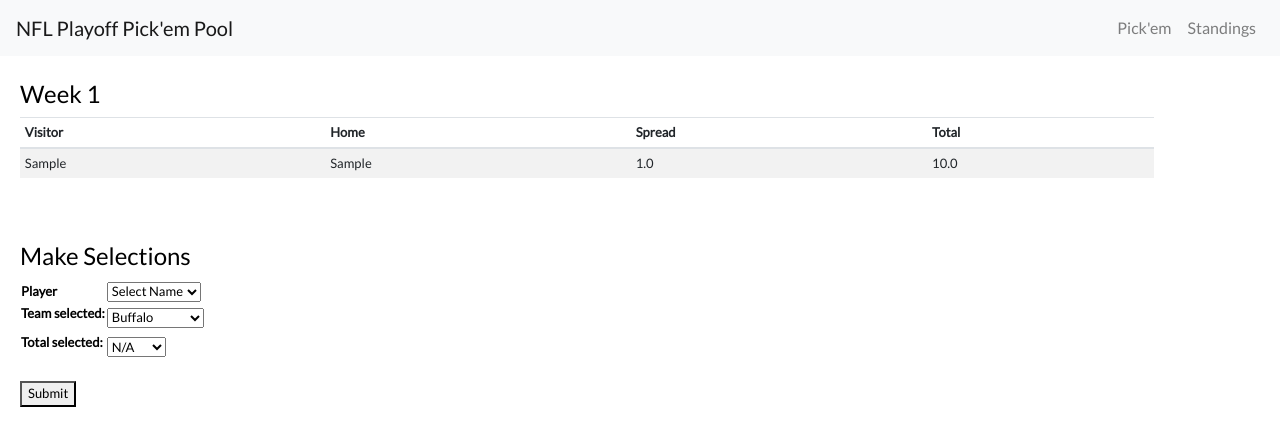
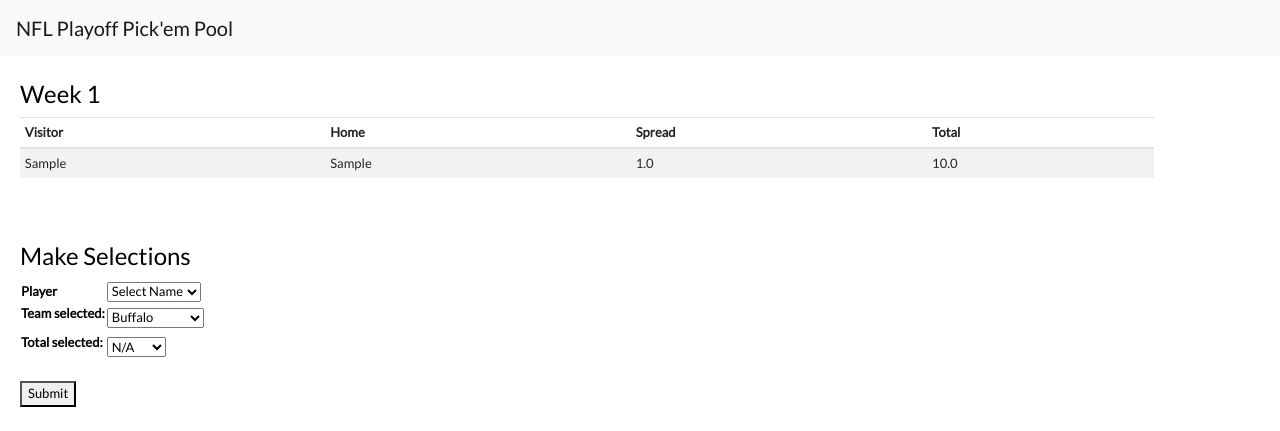
Before and after one commit to simple-dogood/nflpp2, a Django app: page /picks/ in a window 1280 px wide. Shown: the top 431 px of the page. Run offline with Django 3.2, Linux system fonts and the light colour scheme; tables that the repository leaves empty hold one stand-in row (values such as "Sample post"); some libraries are stand-ins or nearby versions.

Commit message:
prod updates

```diff
--- a/nflpp/urls.py
+++ b/nflpp/urls.py
@@ -18,10 +18,11 @@
 from django.urls import path, include
 from django.conf import settings
 #from django.conf.urls.static import static
-#import jobs.views
+import picks.views
 
 urlpatterns = [
     path('admin/', admin.site.urls),
     path('standings/',include('standings.urls')),
     path('picks/',include('picks.urls')),
+    path('',picks.views.view_games,name='home'),
 ]
--- a/picks/templates/picks/schedule_n_picks.html
+++ b/picks/templates/picks/schedule_n_picks.html
@@ -73,13 +73,7 @@
       <button class="navbar-toggler" type="button" data-toggle="collapse" data-target="#navbarNavAltMarkup" aria-controls="navbarNavAltMarkup" aria-expanded="false" aria-label="Toggle navigation">
         <span class="navbar-toggler-icon"></span>
       </button>
-      <div class="collapse navbar-collapse" id="navbarNavAltMarkup">
-        <div class="navbar-nav ml-auto">
-          <a class="nav-item nav-link" href="{%url 'view_games'%}">Pick'em </a>
-          <a class="nav-item nav-link" href="#">Standings</a>
 
-        </div>
-      </div>
     </nav>
 </header>
 
```
Also changed, not shown: requirements.txt (+54 -18 lines).
